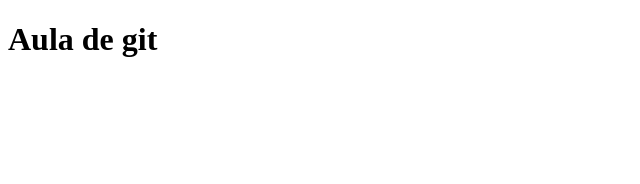
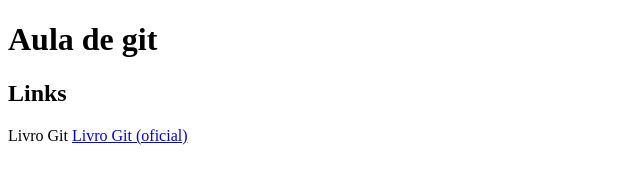
Before and after one commit to Rian1432/aulaFundamentos, a plain HTML site: page index.html in a window 1280 px wide. Shown: the whole page, without its empty margins (0-640 px from the left). Drawn offline with Linux system fonts and the light colour scheme.

Commit message:
versao 2

```diff
--- a/index.html
+++ b/index.html
@@ -8,6 +8,7 @@
 </head>
 <body>
   <h1>Aula de git</h1>
-
+  <h2> Links </h2>
+  Livro Git <a href="https://git-scm.com/book/en/v2/Git-Basics-Getting-aGit-Repository"target="=blank">Livro Git (oficial)</a>
 </body>
 </html>
```
